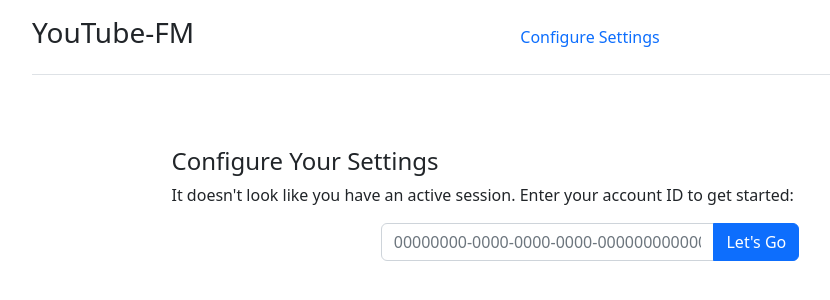
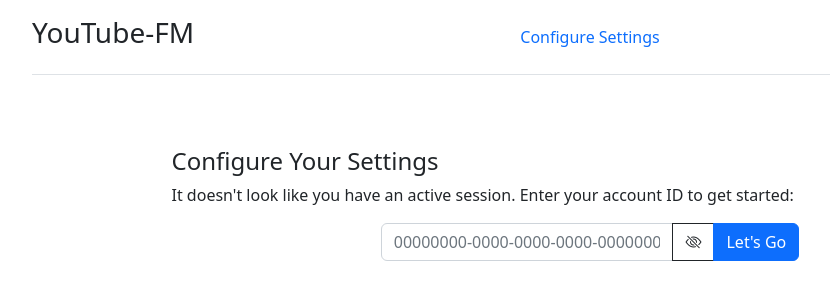
Before and after one commit to ndm13/youtube-fm, a Flask app: page /configure in a window 1280 px wide. Shown: the top 300 px of the page, without its empty margins (50-880 px from the left). Run offline with Flask 2, Linux system fonts and the light colour scheme; some libraries are stand-ins or nearby versions.

Commit message:
Use field from config screen for login

```diff
--- a/server/templates/configure.html
+++ b/server/templates/configure.html
@@ -32,9 +32,13 @@
         {% endfor %}
         {% if not session.user %}
             <p>It doesn't look like you have an active session. Enter your account ID to get started:</p>
-            <form class="input-group w-50 mx-auto" method="post" action="{{ url_for('configure.index') }}">
-                <input class="form-control" type="text" name="user" placeholder="00000000-0000-0000-0000-000000000000"/>
-                <button type="submit" class="btn btn-primary">Let's Go</button>
+            <form method="post" action="{{ url_for('configure.index') }}"
+                  class="input-group m-auto flex-grow-1 flex-nowrap w-50" id="acc-id">
+                <input type="password" id="user" name="user" class="form-control" placeholder="00000000-0000-0000-0000-000000000000" value="{{ session.user }}"/>
+                <button type="button" class="btn btn-outline-dark">
+                    <i class="bi bi-eye-slash"></i>
+                </button>
+                <button type='submit' class="btn btn-primary">Let's Go</button>
             </form>
         {% else %}
             <p>Welcome, {{ user.name }}!</p>
@@ -52,8 +56,8 @@
                       class="input-group m-auto flex-grow-1 flex-nowrap" id="acc-id">
                     <label for="key" class="input-group-text">Account ID:</label>
                     <span class="col-md-6">
-                    <input type="password" id="key" class="form-control" value="{{ session.user }}"/>
-                </span>
+                        <input type="password" id="key" class="form-control" value="{{ session.user }}"/>
+                    </span>
                     <button type="button" class="btn btn-outline-dark">
                         <i class="bi bi-eye-slash"></i>
                     </button>
@@ -61,12 +65,6 @@
                 </form>
                 <a class="btn btn-info" href="{{ url_for('configure.sign_out') }}">Sign&nbsp;Out</a>
             </div>
-            <script>
-                (acc => ((p, b) => b.onclick = () => {
-                    p.setAttribute('type', p.getAttribute('type') === 'password' ? 'text' : 'password');
-                    b.querySelector('i').classList.toggle('bi-eye');
-                })(acc.querySelector('input[type=password]'), acc.querySelector('button')))(document.getElementById('acc-id'));
-            </script>
             </p>
             <h5>Scrobble Settings</h5>
             <p>Configure how we scrobble data from YouTube Music to Last.FM.</p>
@@ -125,6 +123,12 @@
                    href="{{ url_for('setup.ytmusic') }}">{{ "Re-Link" if user.cookie else "Link" }}</a>
             </span>
         {% endif %}
+        <script>
+            (acc => ((p, b) => b.onclick = () => {
+                p.setAttribute('type', p.getAttribute('type') === 'password' ? 'text' : 'password');
+                b.querySelector('i').classList.toggle('bi-eye');
+            })(acc.querySelector('input[type=password]'), acc.querySelector('button')))(document.getElementById('acc-id'));
+        </script>
     </main>
 </div>
 </body>
```
